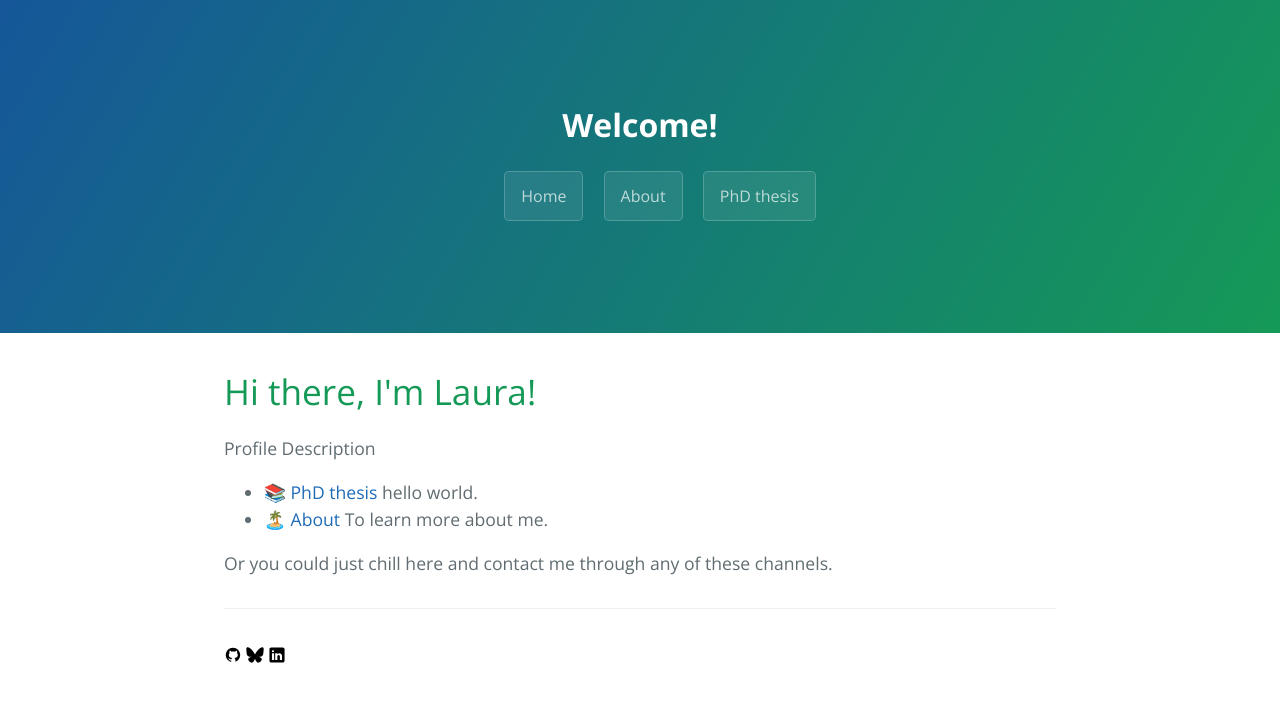
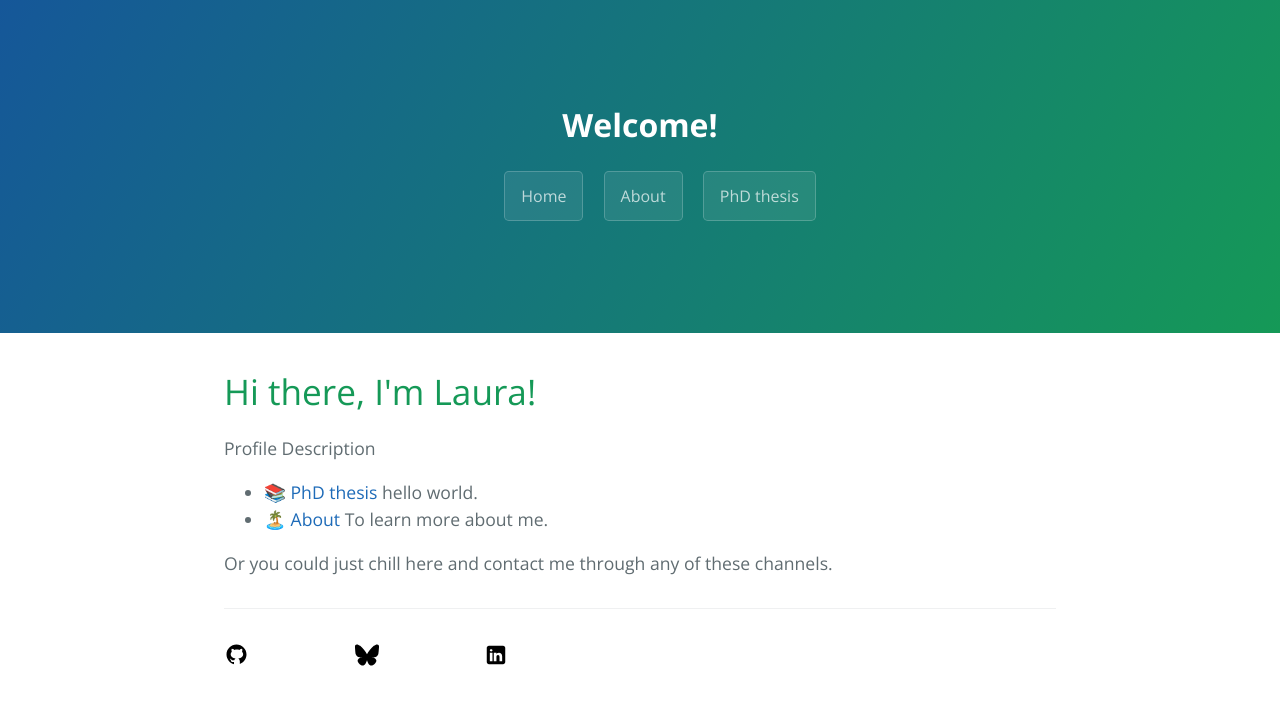
Before and after one commit to LauPM/LauPM.github.io, a Jekyll site: the page built from index.html, in a window 1280 px wide. Shown: the top 705 px of the page. Built offline with Jekyll 4.4.1, drawn with Linux system fonts in a browser that asks for light colours.

Commit message:
bit bigger

```diff
--- a/_layouts/default.html
+++ b/_layouts/default.html
@@ -35,9 +35,9 @@
 					{% endif %}
 					<span class="site-footer-credits">
 						<!-- <li><a href="mailto:lucianostrika44@gmail.com" rel="me"><i class="far fa-envelope"></i></a></li> -->
-						<a href="https://github.com/LauPM" rel="me" style="display: inline-block;"><img src="/assets/github-icon.svg" style="width: 18px; height: 18px; vertical-align: middle;"></a>
-						<a href="https://bsky.app/profile/laupm.bsky.social" rel="me" style="display: inline-block;"><img src="/assets/bluesky-icon.svg" style="width: 18px; height: 18px; vertical-align: middle;"></a>
-						<a href="https://www.linkedin.com/in/laura-p-92ab6630b/" rel="me" style="display: inline-block;"><img src="/assets/linkedin-icon.svg" style="width: 18px; height: 18px; vertical-align: middle;"></a>
+						<a href="https://github.com/LauPM" rel="me" style="display: inline-block;"><img src="/assets/github-icon.svg" style="width: 25px; height: 25px; vertical-align: middle;"></a>
+						<a href="https://bsky.app/profile/laupm.bsky.social" rel="me" style="display: inline-block;"><img src="/assets/bluesky-icon.svg" style="width: 228px; height: 22px; vertical-align: middle;"></a>
+						<a href="https://www.linkedin.com/in/laura-p-92ab6630b/" rel="me" style="display: inline-block;"><img src="/assets/linkedin-icon.svg" style="width: 22px; height: 22px; vertical-align: middle;"></a>
 					</span>
 				</footer>
 			</main>
```
